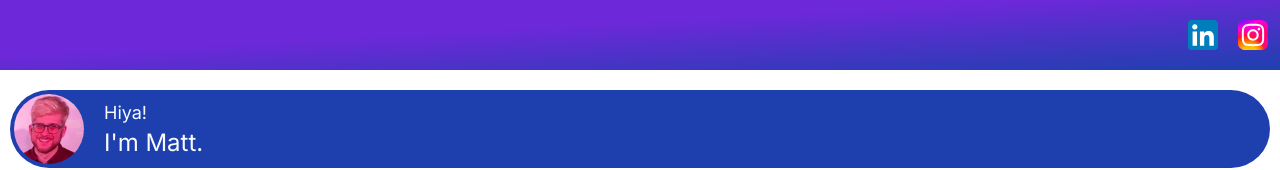
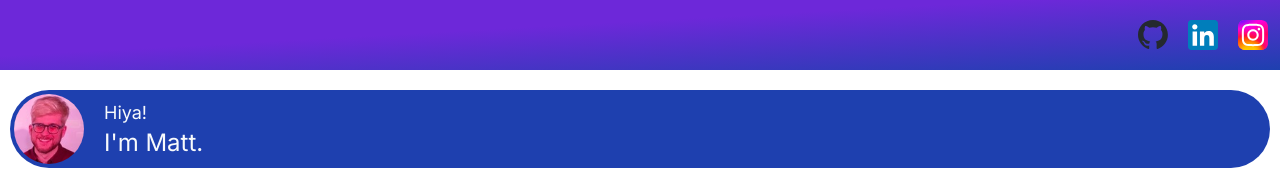
Before and after one commit to MattElcock/matt-elcock, a Next.js app: page / in a window 1280 px wide. Shown: the top 170 px of the page. Built offline with nearby package versions, Linux system fonts and the light colour scheme.

Commit message:
feat: github

```diff
--- a/src/app/layout.tsx
+++ b/src/app/layout.tsx
@@ -23,6 +23,15 @@ export default function RootLayout({
         <header>
           <Container colourdBackground>
             <div className="flex justify-end gap-5">
+              <a href="https://github.com/MattElcock" target="_blank">
+                <Image
+                  src="/img/github.svg"
+                  alt="Github"
+                  width={30}
+                  height={30}
+                  priority
+                />
+              </a>
               <a
                 href="https://www.linkedin.com/in/matthewelcock/"
                 target="_blank"
```
Also changed, not shown: public/img/github.svg (added).
